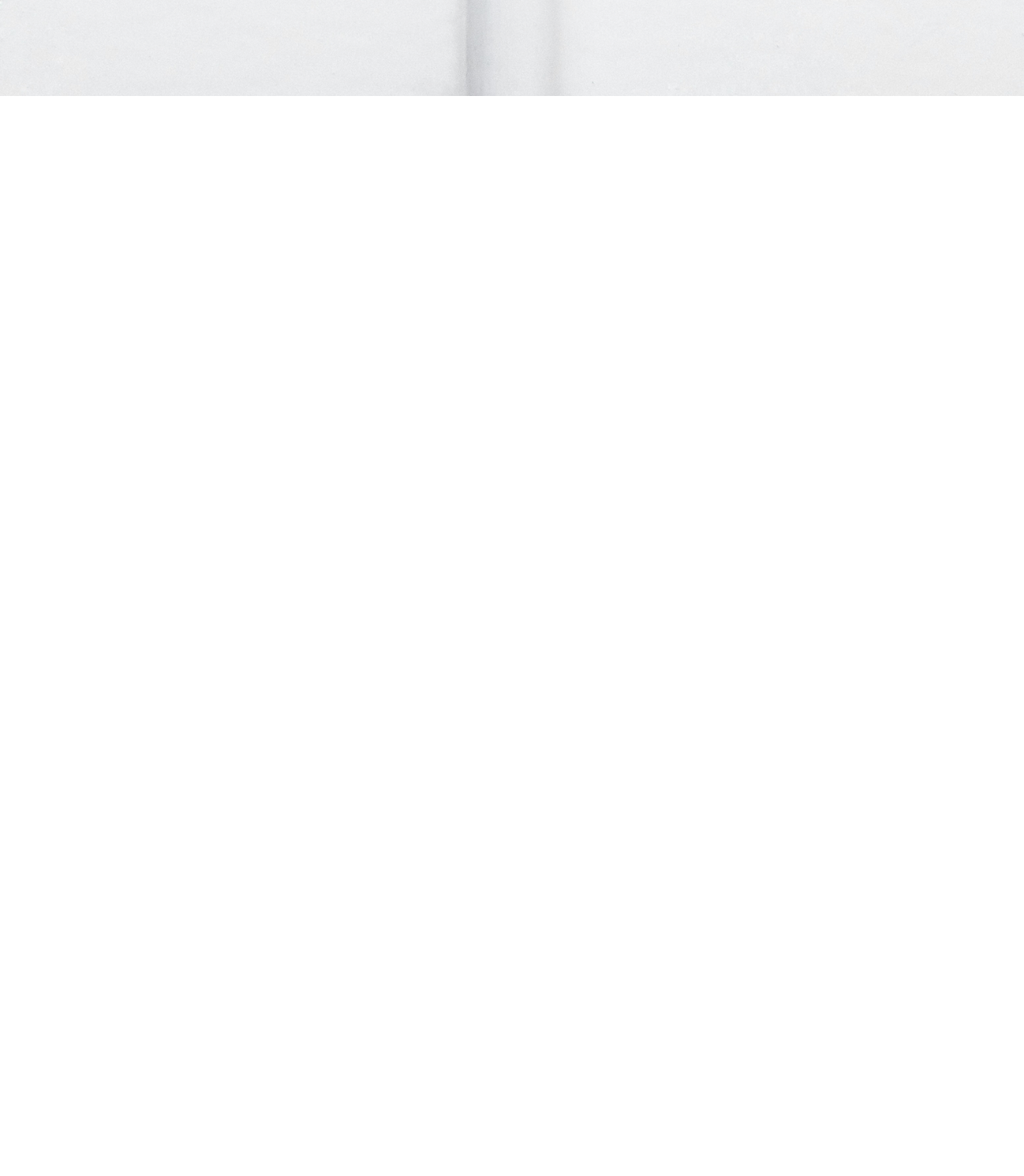
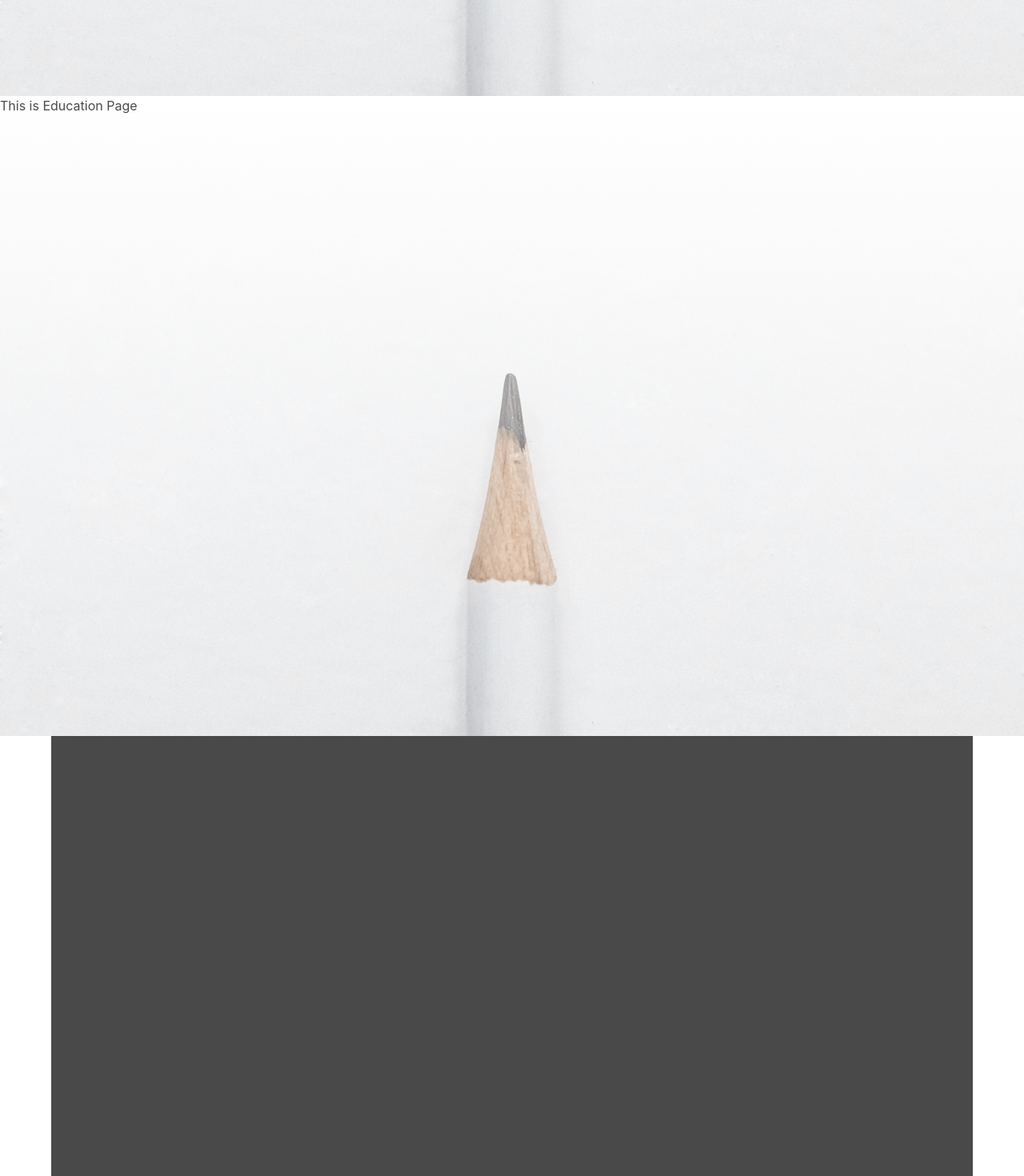
Before and after one commit to tyebanks/react-portfolio, a React (Create React App) app: page / in a window 1280 px wide. Shown: the part 2280-3750 px from the top of the page at 80% size. Before the commit the page ends 2400 px from the top, so only its background shows below. Built offline with nearby package versions, Linux system fonts and the light colour scheme.

Commit message:
Education and Contact Section added

```diff
--- a/src/App.css
+++ b/src/App.css
@@ -27,6 +27,22 @@
   min-width: 100%;
   background-size: cover;
   background-position: center;
+}
+
+/* Section 4: Education */
+.Education-Container {
+  min-height: 100vh;
+  background: linear-gradient(180deg, #FFFFFF 0%, rgba(255, 255, 255, 0) 100%), url('./imgs/bg-3.jpg');
+  min-width: 100%;
+  background-size: cover;
+  background-position: center;
+}
+
+/* Section 5: Contact */
+.Contact-Container {
+  min-height: 100vh;
+  background: #4A494A;
+  width:100%;
 }
 
 
--- a/src/index.js
+++ b/src/index.js
@@ -4,6 +4,8 @@ import './index.css';
 import Landing from './sections/App';
 import Skills from './sections/Skills';
 import Projects from './sections/Projects';
+import Education from './sections/Education';
+import Contact from './sections/Contact';
 import * as serviceWorker from './serviceWorker';
 
 ReactDOM.render(
@@ -11,6 +13,8 @@ ReactDOM.render(
     <Landing />
     <Skills/>
     <Projects/>
+    <Education/>
+    <Contact/>
   </React.StrictMode>,
   document.getElementById('root')
 );
--- /dev/null
+++ b/src/sections/Contact.js
@@ -0,0 +1,17 @@
+import React from 'react';
+// import Header from '../components/Header.js';
+
+import '../App.css';
+
+function Contact() {
+  return (
+    <div className="container Contact-Container">
+
+    <div className="is-bold">
+        <p>This is Contact Page</p>
+    </div>
+    </div>
+  );
+}
+
+export default Contact;
--- /dev/null
+++ b/src/sections/Education.js
@@ -0,0 +1,17 @@
+import React from 'react';
+// import Header from '../components/Header.js';
+
+import '../App.css';
+
+function Education() {
+  return (
+    <div className="container Education-Container">
+
+    <div className="is-bold">
+        <p>This is Education Page</p>
+    </div>
+    </div>
+  );
+}
+
+export default Education;
```
